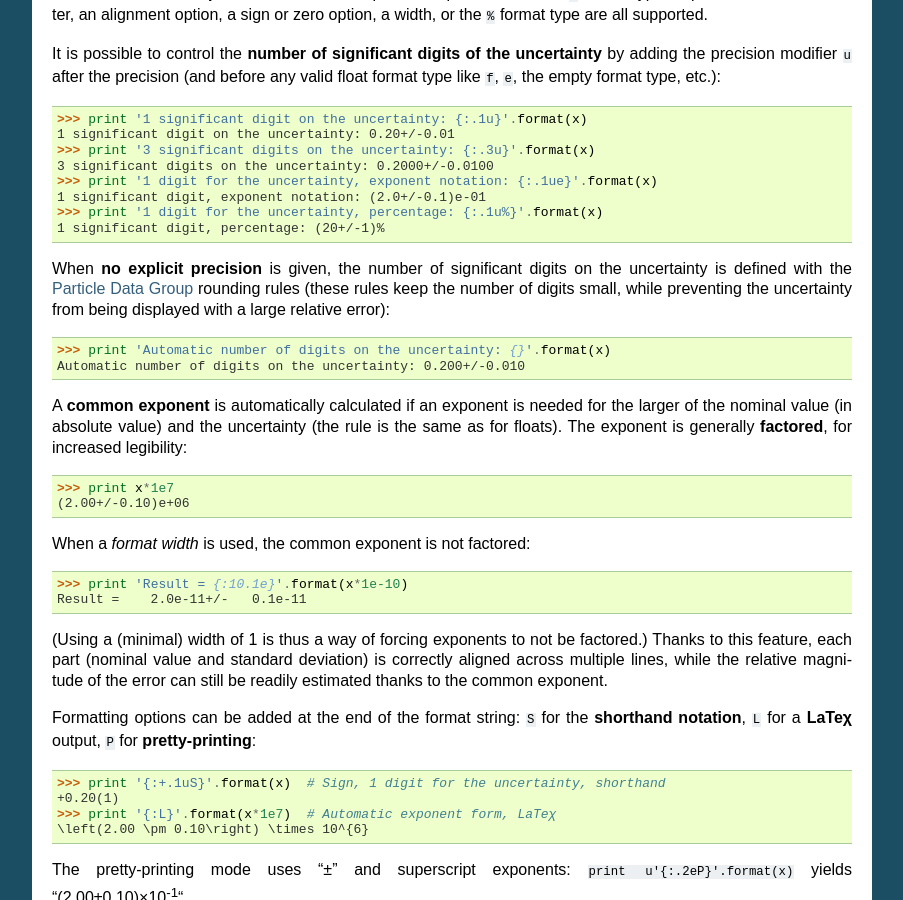
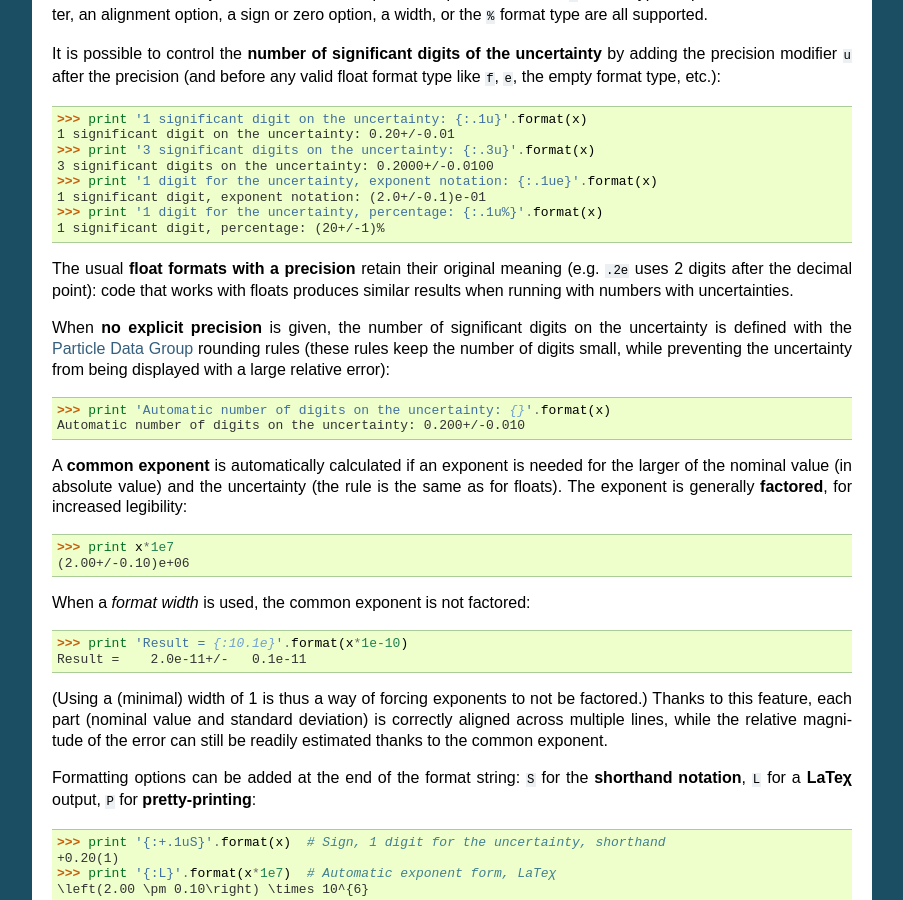
Before and after one commit to lmfit/uncertainties, a Sphinx documentation site: the page built from doc/user_guide.rst, in a window 1280 px wide and 900 px high, scrolled down 2768 px. Shown: the whole window, without its empty margins (198-1101 px from the left). Built offline with Sphinx 7.4.7, drawn with Linux system fonts in a browser that asks for light colours; the version number is read from the project's files by our own code.

Commit message:
More complete formatting documentation (defines the behavior of .2f).

```diff
--- a/doc/user_guide.rst
+++ b/doc/user_guide.rst
@@ -198,6 +198,11 @@ the empty format type, etc.):
 1 significant digit, exponent notation: (2.0+/-0.1)e-01
 >>> print '1 digit for the uncertainty, percentage: {:.1u%}'.format(x)
 1 significant digit, percentage: (20+/-1)%
+
+The usual **float formats with a precision** retain their original
+meaning (e.g. ``.2e`` uses 2 digits after the decimal point): code
+that works with floats produces similar results when running with
+numbers with uncertainties.
 
 When **no explicit precision** is given, the number of significant digits
 on the uncertainty is defined with the `Particle Data Group
```
